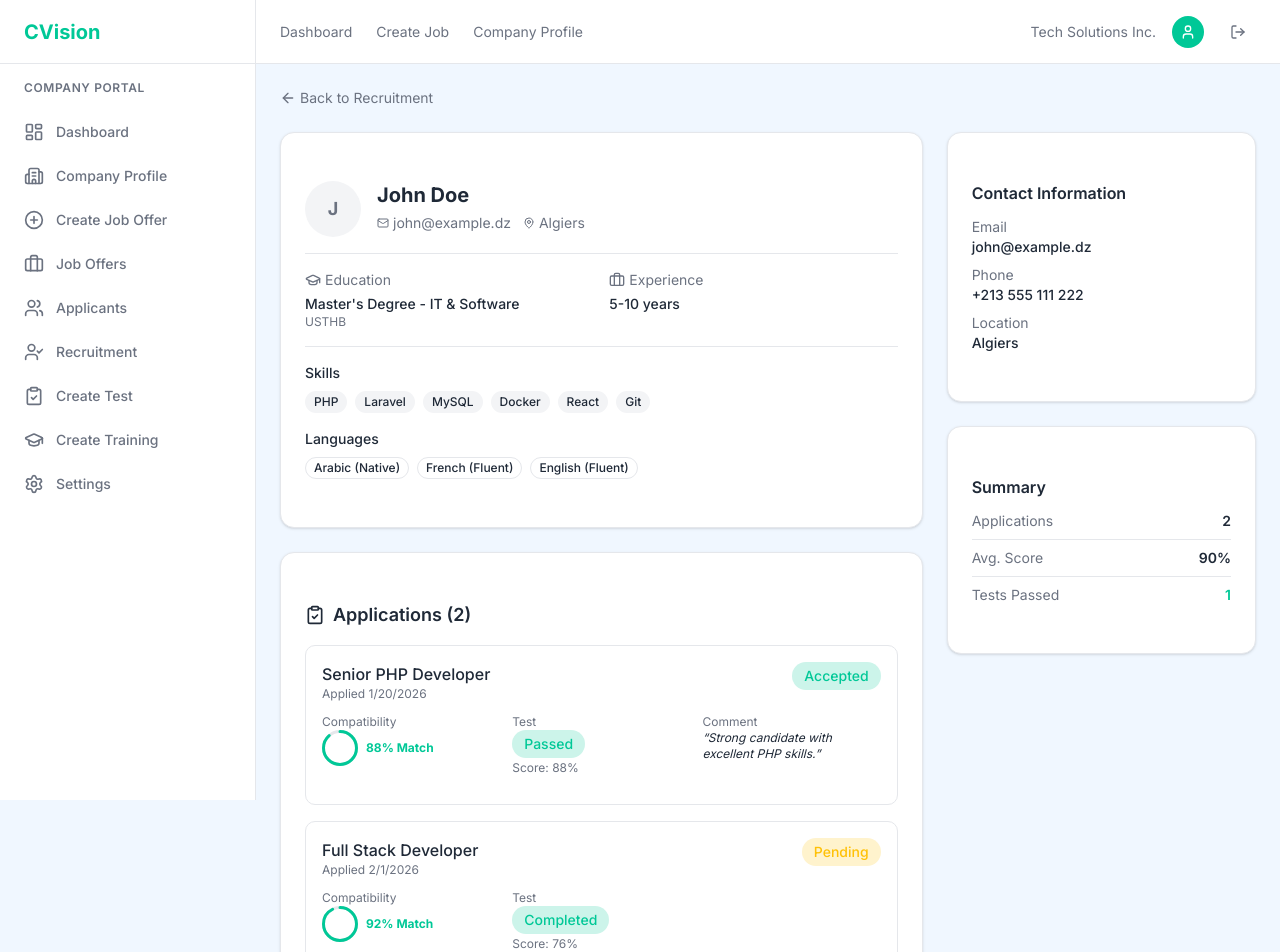
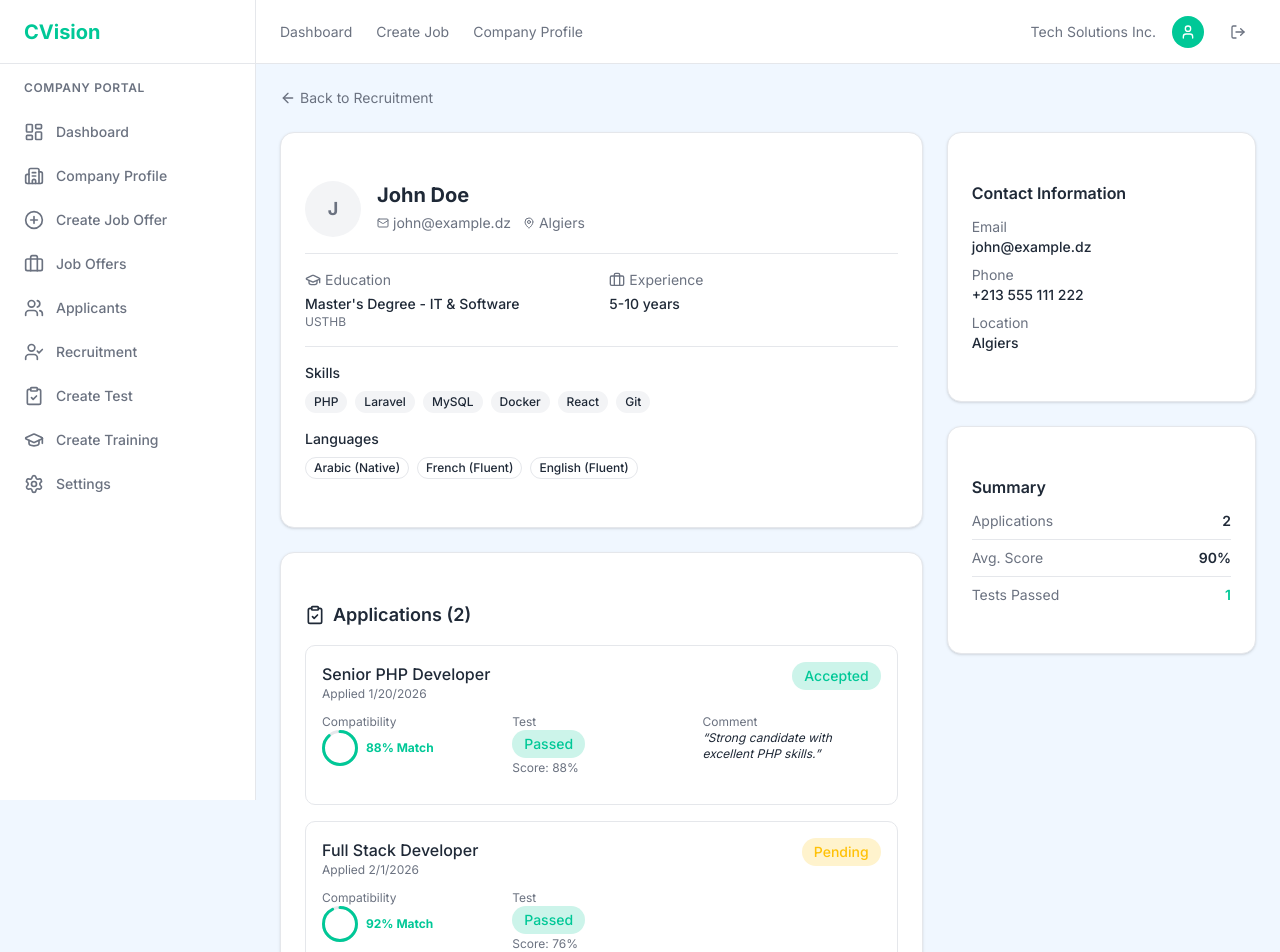
Before and after one commit to Douaa-code/cvision-frontend, a Next.js app: page /company/recruitment/u1 in a window 1280 px wide. Shown: the top 952 px of the page. Built offline with nearby package versions, Linux system fonts and the light colour scheme.

Commit message:
feat(company): display "Passed" instead of "Completed" in recruitment test status
Co-Authored-By: Claude Sonnet 4.6 <noreply@anthropic.com>

```diff
--- a/app/(company)/company/recruitment/[id]/page.tsx
+++ b/app/(company)/company/recruitment/[id]/page.tsx
@@ -193,7 +193,7 @@ export default function RecruitmentDetailPage({
                       {app.testStatus && (
                         <div>
                           <p className="text-xs text-muted-foreground">Test</p>
-                          <StatusBadge status={app.testStatus} />
+                          <StatusBadge status={app.testStatus === "Completed" ? "Passed" : app.testStatus} />
                           {app.testScore !== undefined && (
                             <p className="text-xs text-muted-foreground mt-0.5">Score: {app.testScore}%</p>
                           )}
--- a/app/(company)/company/recruitment/page.tsx
+++ b/app/(company)/company/recruitment/page.tsx
@@ -138,7 +138,7 @@ export default function RecruitmentPage() {
                   </div>
                   <p className="text-xs text-muted-foreground mb-2">{app.jobTitle}</p>
                   <div className="flex items-center justify-between">
-                    {app.testStatus && <StatusBadge status={app.testStatus} />}
+                    {app.testStatus && <StatusBadge status={app.testStatus === "Completed" ? "Passed" : app.testStatus} />}
                     <Link href={`/company/recruitment/${app.candidateId}`}>
                       <Button variant="ghost" size="sm"><Eye className="w-3 h-3" /></Button>
                     </Link>
```
